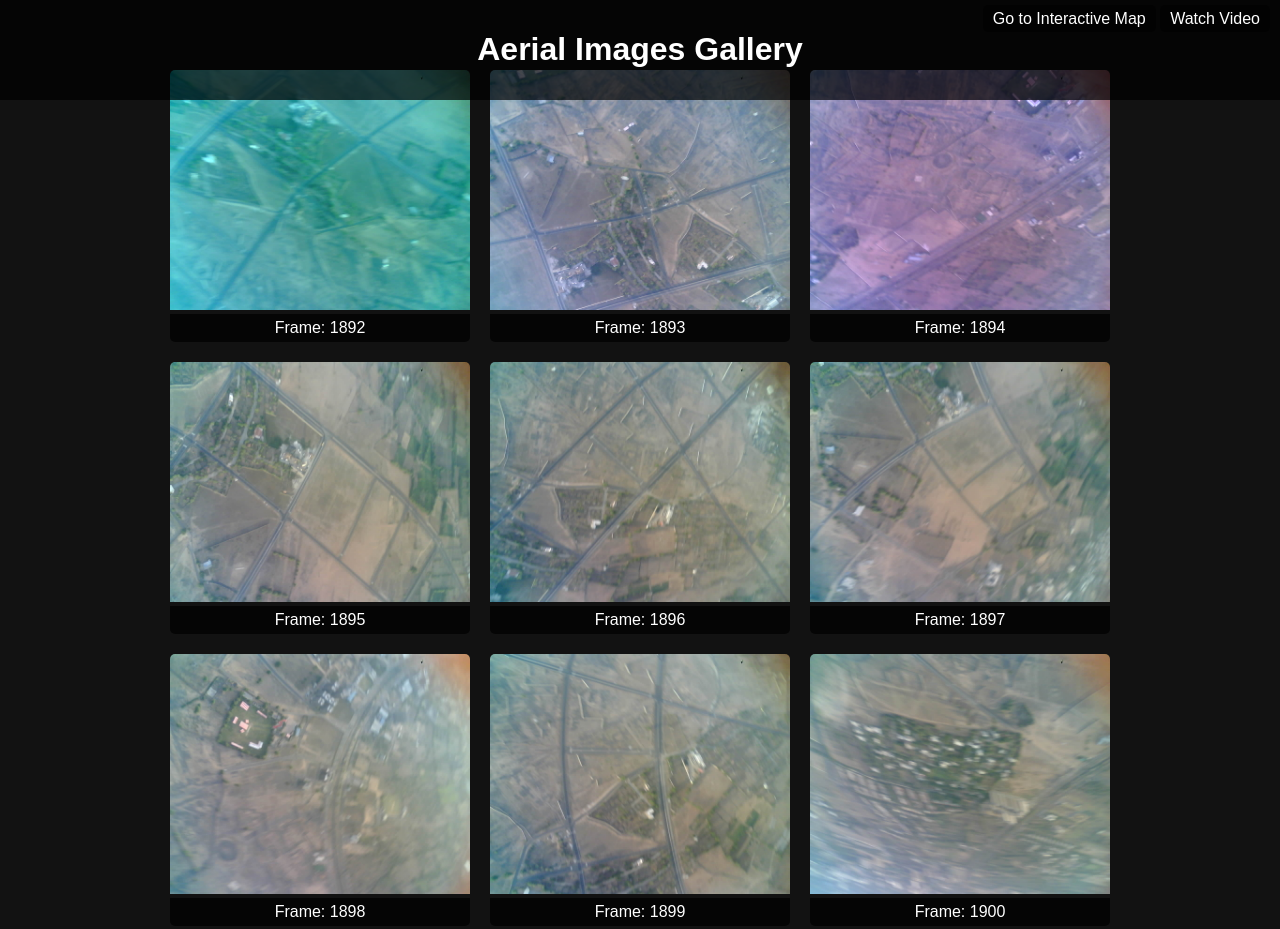
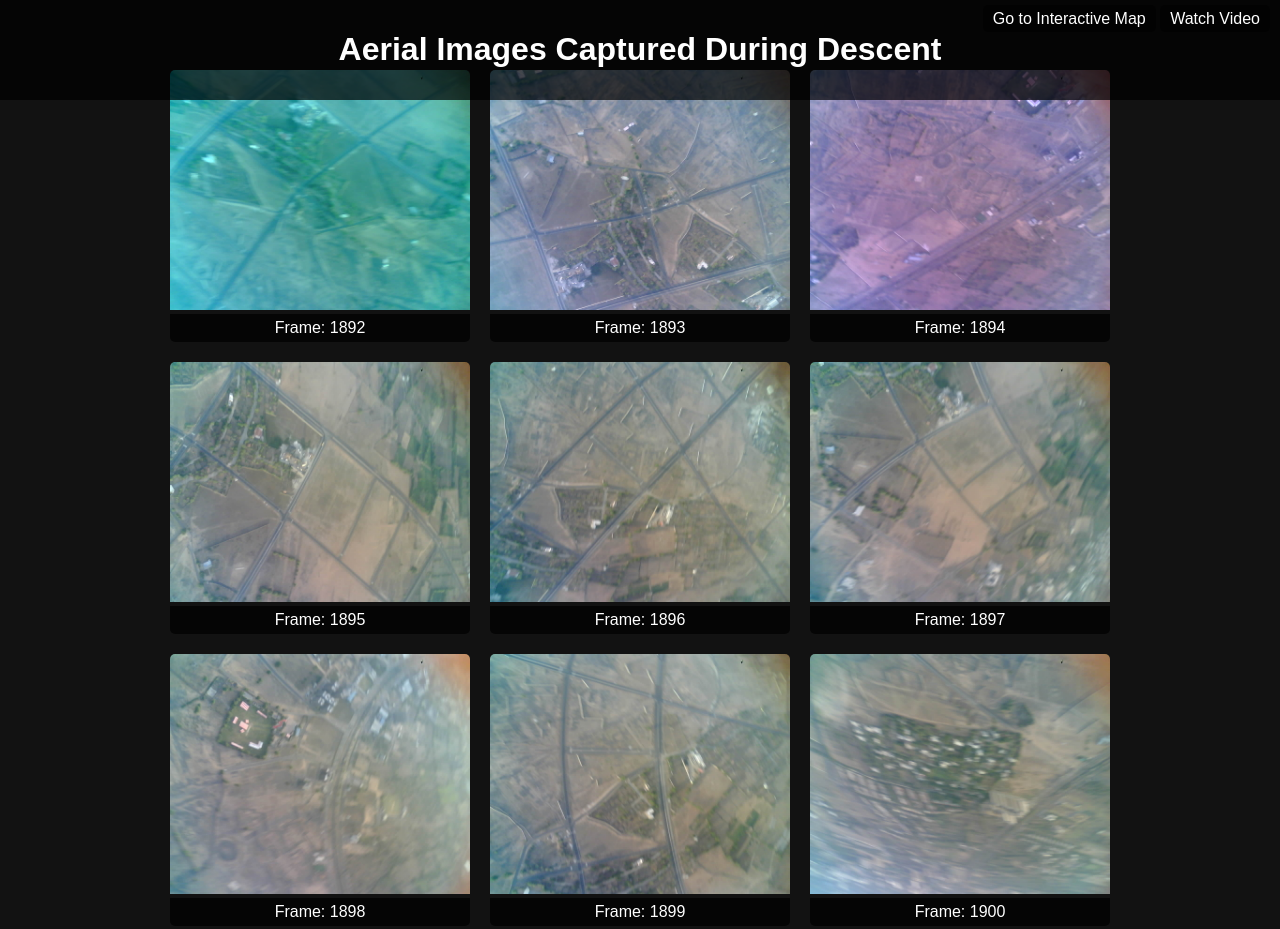
Before and after one commit to SomshuvraBasu/CanSatDirectGeoreferencing, a plain HTML site: page Imagery/index.html in a window 1280 px wide. Shown: the top 929 px of the page. Drawn offline with Linux system fonts and the light colour scheme.

Commit message:
Header Fix

```diff
--- a/Imagery/index.html
+++ b/Imagery/index.html
@@ -3,7 +3,7 @@
 <head>
     <meta charset="UTF-8">
     <meta name="viewport" content="width=device-width, initial-scale=1.0">
-    <title>Aerial Images Captured During Descent</title>
+    <title>Aerial Images Gallery</title>
     <style>
         body {
             margin: 0;
@@ -83,7 +83,7 @@
 </head>
 <body>
     <div class="title-bar">
-        <h1>Aerial Images Gallery</h1>
+        <h1>Aerial Images Captured During Descent</h1>
     </div>
     <div class="link-to-page">
         <a href="https://somshuvrabasu.github.io/CanSatDirectGeoreferencing/index.html">Go to Interactive Map</a>
```
Also changed, not shown: Imagery/video.html (+1 -1 lines).
